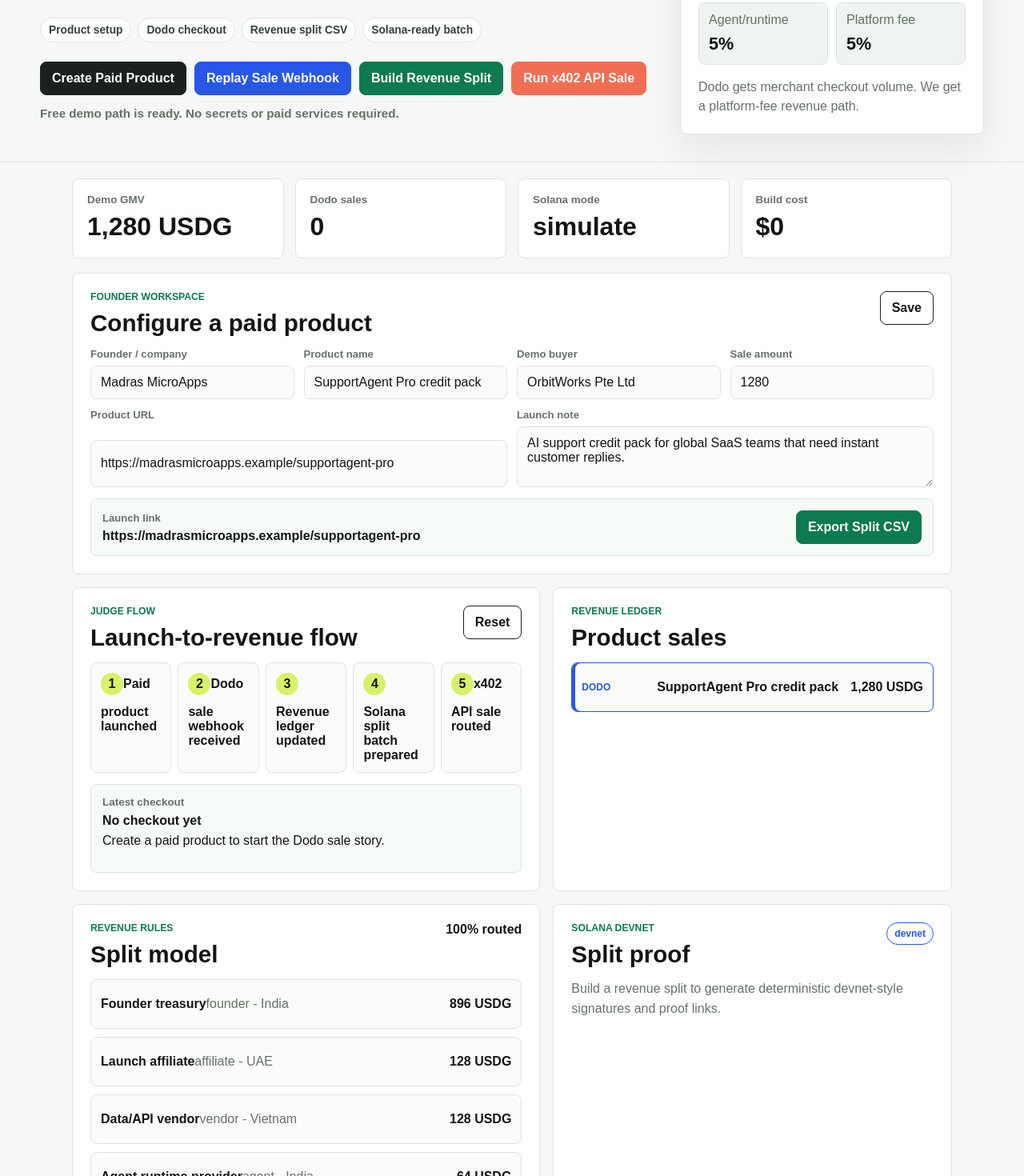
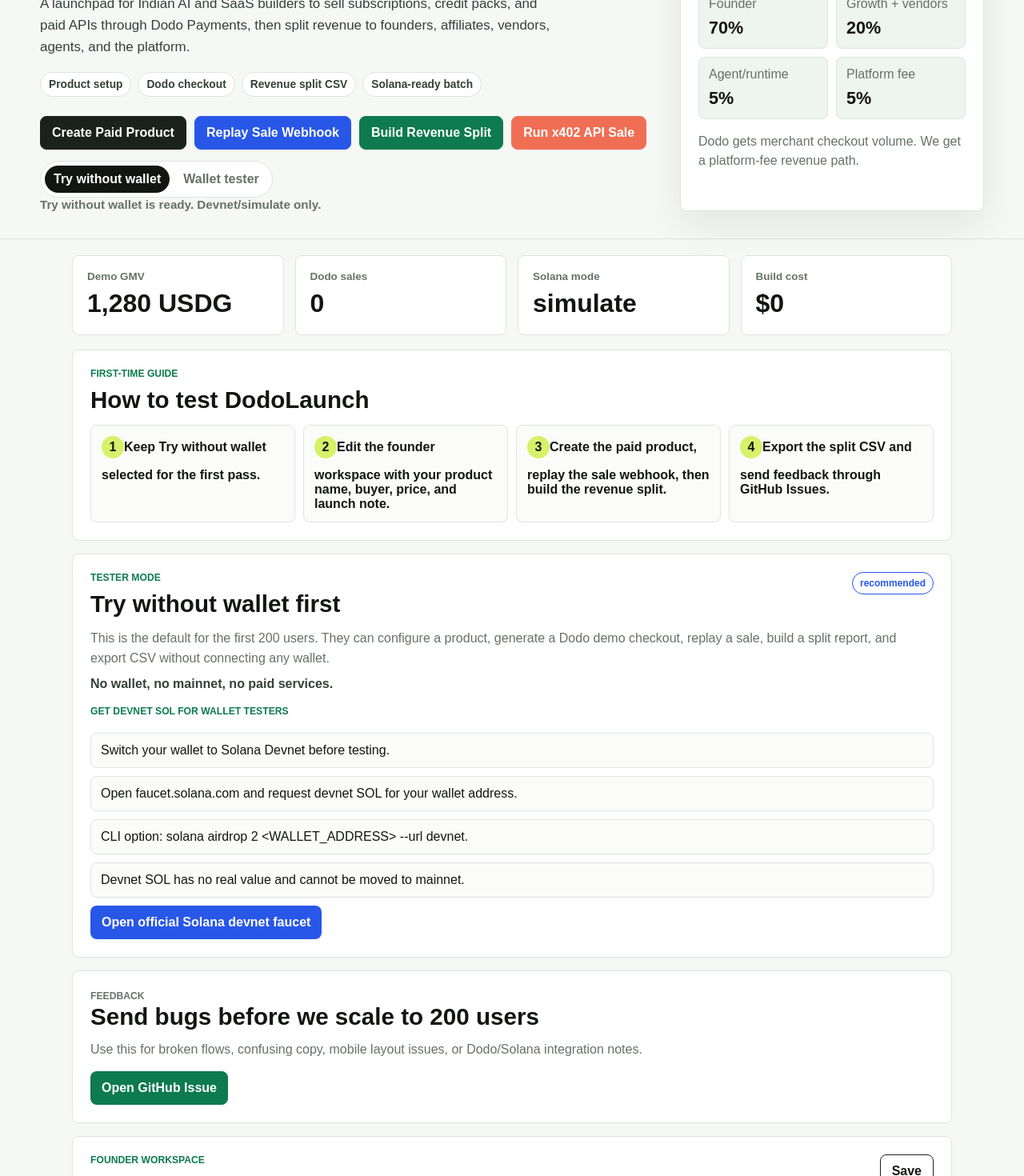
Before and after one commit to jerreenj/DodoLaunch-India, a Next.js app: page / in a window 1280 px wide. Shown: the part 380-1850 px from the top of the page at 80% size. Built offline with nearby package versions, Linux system fonts and the light colour scheme.

Commit message:
Add pilot onboarding and feedback flow

```diff
--- a/app/globals.css
+++ b/app/globals.css
@@ -71,6 +71,23 @@ p {
   min-height: 48px;
   margin-bottom: 28px;
   font-size: 0.95rem;
+}
+
+.safetyBanner {
+  display: flex;
+  justify-content: space-between;
+  gap: 14px;
+  align-items: center;
+  max-width: 1180px;
+  margin: 0 auto 24px;
+  border: 1px solid #bfd8cb;
+  border-radius: 8px;
+  background: #edf8f2;
+  padding: 12px 14px;
+}
+
+.safetyBanner span {
+  color: #375346;
 }
 
 .topbar strong {
@@ -161,6 +178,30 @@ h1 {
 .commandBar button:nth-child(4) {
   background: var(--coral);
   border-color: var(--coral);
+}
+
+.modeSwitch {
+  display: inline-flex;
+  gap: 6px;
+  padding: 5px;
+  border: 1px solid var(--line);
+  border-radius: 999px;
+  background: white;
+}
+
+.modeSwitch button {
+  min-height: 34px;
+  border: 0;
+  border-radius: 999px;
+  background: transparent;
+  color: var(--muted);
+  padding: 7px 11px;
+  font-weight: 800;
+}
+
+.modeSwitch .activeMode {
+  background: var(--ink);
+  color: white;
 }
 
 .statusLine {
@@ -277,6 +318,92 @@ h1 {
 
 .setupPanel {
   grid-column: 1 / -1;
+}
+
+.guidePanel,
+.testerPanel,
+.feedbackPanel {
+  grid-column: 1 / -1;
+}
+
+.guideGrid {
+  display: grid;
+  grid-template-columns: repeat(4, 1fr);
+  gap: 10px;
+  margin-top: 16px;
+}
+
+.guideStep {
+  min-height: 112px;
+  border: 1px solid var(--line);
+  border-radius: 8px;
+  background: #fbfcf9;
+  padding: 13px;
+}
+
+.guideStep span {
+  display: inline-grid;
+  width: 28px;
+  height: 28px;
+  place-items: center;
+  margin-bottom: 12px;
+  border-radius: 999px;
+  background: var(--lime);
+  font-weight: 900;
+}
+
+.modeCopy {
+  display: grid;
+  gap: 10px;
+  color: #344139;
+}
+
+.modeCopy p,
+.feedbackPanel p {
+  margin-bottom: 0;
+  color: var(--muted);
+  line-height: 1.55;
+}
+
+.devnetList {
+  display: grid;
+  gap: 10px;
+}
+
+.devnetBlock {
+  display: grid;
+  gap: 10px;
+  margin-top: 18px;
+}
+
+.devnetList div {
+  border: 1px solid var(--line);
+  border-radius: 8px;
+  background: #fbfcf9;
+  padding: 12px;
+}
+
+.devnetList a,
+.feedbackPanel a {
+  display: inline-flex;
+  width: fit-content;
+  min-height: 42px;
+  align-items: center;
+  border-radius: 8px;
+  background: var(--blue);
+  color: white;
+  padding: 10px 14px;
+  font-weight: 800;
+  text-decoration: none;
+}
+
+.feedbackPanel {
+  display: grid;
+  gap: 14px;
+}
+
+.feedbackPanel a {
+  background: var(--green);
 }
 
 .panel {
@@ -518,7 +645,8 @@ h1 {
   }
 
   .timeline,
-  .proofGrid {
+  .proofGrid,
+  .guideGrid {
     grid-template-columns: 1fr 1fr;
   }
 
@@ -529,8 +657,10 @@ h1 {
 
 @media (max-width: 640px) {
   .topbar,
+  .safetyBanner,
   .panelHeader {
     flex-direction: column;
+    align-items: flex-start;
   }
 
   h1 {
@@ -545,8 +675,15 @@ h1 {
   .modelRows,
   .formGrid,
   .timeline,
+  .guideGrid,
   .proofGrid {
     grid-template-columns: 1fr;
+  }
+
+  .modeSwitch {
+    display: grid;
+    border-radius: 8px;
+    width: 100%;
   }
 
   .wideField {
--- a/app/page.tsx
+++ b/app/page.tsx
@@ -24,12 +24,27 @@ const timeline = [
   "x402 API sale routed",
 ];
 
+const pilotSteps = [
+  "Keep Try without wallet selected for the first pass.",
+  "Edit the founder workspace with your product name, buyer, price, and launch note.",
+  "Create the paid product, replay the sale webhook, then build the revenue split.",
+  "Export the split CSV and send feedback through GitHub Issues.",
+];
+
+const devnetSteps = [
+  "Switch your wallet to Solana Devnet before testing.",
+  "Open faucet.solana.com and request devnet SOL for your wallet address.",
+  "CLI option: solana airdrop 2 <WALLET_ADDRESS> --url devnet.",
+  "Devnet SOL has no real value and cannot be moved to mainnet.",
+];
+
 export default function Home() {
   const [state, setState] = useState<DemoState>(initialDemoState);
   const [selectedSettlementId, setSelectedSettlementId] = useState(initialDemoState.settlementEntries[0].id);
   const [productConfig, setProductConfig] = useState<ProductConfig>(defaultProductConfig);
+  const [testMode, setTestMode] = useState<"no-wallet" | "wallet">("no-wallet");
   const [busyAction, setBusyAction] = useState<string | null>(null);
-  const [message, setMessage] = useState("Free demo path is ready. No secrets or paid services required.");
+  const [message, setMessage] = useState("Try without wallet is ready. Devnet/simulate only.");
   const [x402Preview, setX402Preview] = useState<string>("HTTP 402 preview is waiting.");
 
   useEffect(() => {
@@ -166,7 +181,7 @@ export default function Home() {
   function resetDemo() {
     setState(initialDemoState);
     setSelectedSettlementId(initialDemoState.settlementEntries[0].id);
-    setMessage("Demo reset. Free demo path is ready.");
+    setMessage("Demo reset. Try without wallet is ready.");
     setX402Preview("HTTP 402 preview is waiting.");
   }
 
@@ -215,6 +230,10 @@ export default function Home() {
           <strong>DodoLaunch India</strong>
           <span>AI/SaaS checkout launchpad</span>
         </nav>
+        <div className="safetyBanner" role="note">
+          <strong>Default tester mode: Try without wallet</strong>
+          <span>Devnet/simulation only. No mainnet. No paid services. No real funds required.</span>
+        </div>
         <div className="heroLayout">
           <div>
             <p className="eyebrow">Dodo checkout to revenue splits</p>
@@ -242,6 +261,28 @@ export default function Home() {
               </button>
               <button onClick={runX402Demo} disabled={busyAction !== null}>
                 {busyAction === "x402" ? "Routing..." : "Run x402 API Sale"}
+              </button>
+            </div>
+            <div className="modeSwitch" aria-label="Tester mode">
+              <button
+                className={testMode === "no-wallet" ? "activeMode" : ""}
+                onClick={() => {
+                  setTestMode("no-wallet");
+                  setMessage("Try without wallet mode selected. Best for the first 200 users.");
+                }}
+                type="button"
+              >
+                Try without wallet
+              </button>
+              <button
+                className={testMode === "wallet" ? "activeMode" : ""}
+                onClick={() => {
+                  setTestMode("wallet");
+                  setMessage("Wallet tester mode selected. Use Solana devnet only.");
+                }}
+                type="button"
+              >
+                Wallet tester
               </button>
             </div>
             <p className="statusLine">{message}</p>
@@ -296,6 +337,66 @@ export default function Home() {
       </section>
 
       <section className="workspace">
+        <div className="panel guidePanel">
+          <div>
+            <p className="eyebrow">First-time guide</p>
+            <h2>How to test DodoLaunch</h2>
+          </div>
+          <div className="guideGrid">
+            {pilotSteps.map((step, index) => (
+              <div className="guideStep" key={step}>
+                <span>{index + 1}</span>
+                <strong>{step}</strong>
+              </div>
+            ))}
+          </div>
+        </div>
+
+        <div className="panel testerPanel">
+          <div className="panelHeader">
+            <div>
+              <p className="eyebrow">Tester mode</p>
+              <h2>{testMode === "no-wallet" ? "Try without wallet first" : "Wallet tester devnet setup"}</h2>
+            </div>
+            <span className="pill">{testMode === "no-wallet" ? "recommended" : "devnet only"}</span>
+          </div>
+          <div className="modeCopy">
+            <p>
+              This is the default for the first 200 users. They can configure a product, generate a Dodo demo
+              checkout, replay a sale, build a split report, and export CSV without connecting any wallet.
+            </p>
+            <strong>No wallet, no mainnet, no paid services.</strong>
+          </div>
+          <div className="devnetBlock">
+            <p className="eyebrow">Get devnet SOL for wallet testers</p>
+            <div className="devnetList">
+              {devnetSteps.map((step) => (
+                <div key={step}>{step}</div>
+              ))}
+              <a href="https://faucet.solana.com/" target="_blank" rel="noreferrer">
+                Open official Solana devnet faucet
+              </a>
+            </div>
+          </div>
+        </div>
+
+        <div className="panel feedbackPanel">
+          <div>
+            <p className="eyebrow">Feedback</p>
+            <h2>Send bugs before we scale to 200 users</h2>
+          </div>
+          <p>
+            Use this for broken flows, confusing copy, mobile layout issues, or Dodo/Solana integration notes.
+          </p>
+          <a
+            href="https://github.com/jerreenj/DodoLaunch-India/issues/new"
+            target="_blank"
+            rel="noreferrer"
+          >
+            Open GitHub Issue
+          </a>
+        </div>
+
         <div className="panel setupPanel">
           <div className="panelHeader">
             <div>
```
Also changed, not shown: 1 other file (tests, documents, lock files or other folders).
